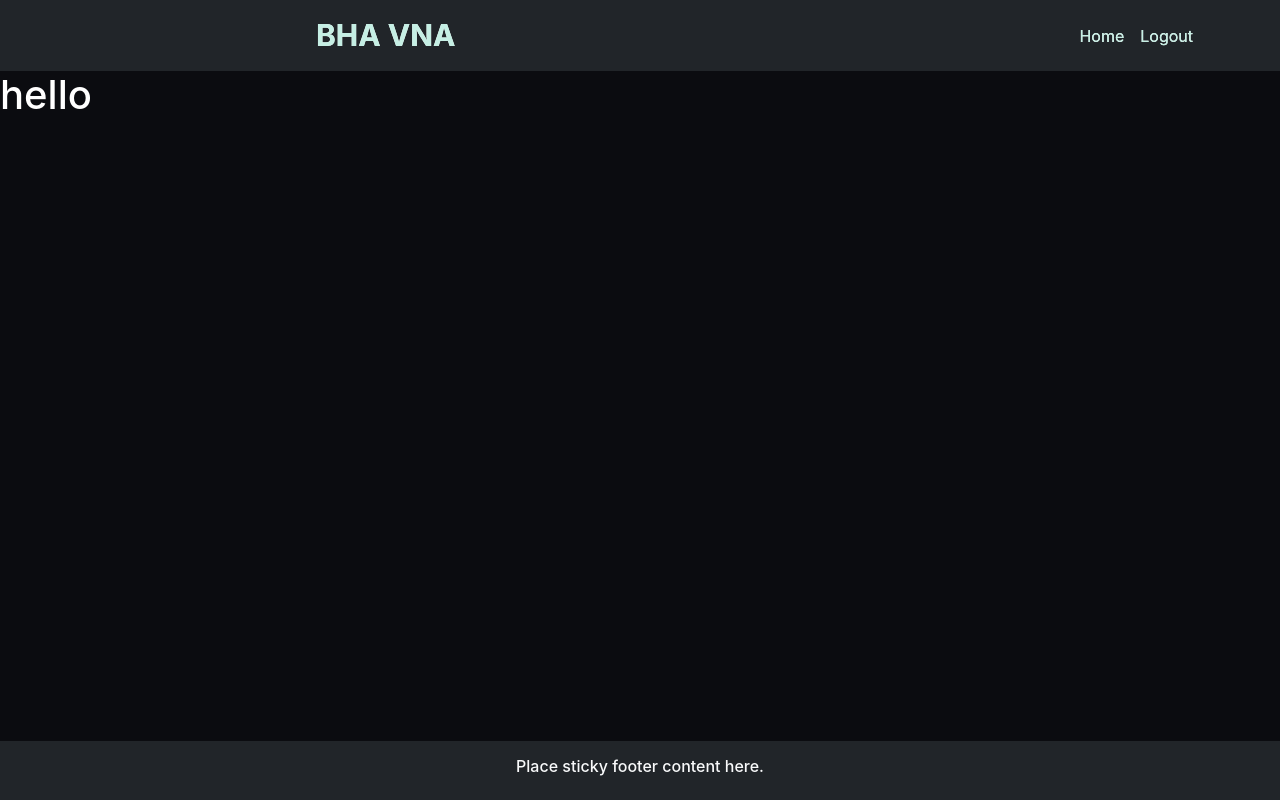
After one commit to akshsharma1218/bot-hard, a Django app: page /about/ in a window 1280 px wide. The commit adds this page. Run offline with Django 3.2, Linux system fonts and the light colour scheme; parts of the project's set-up code (start-up, migrations or seed data) failed here and were passed over; some libraries are stand-ins or nearby versions.

Commit message:
added about page

```diff
--- /dev/null
+++ b/user/templates/user/about.html
@@ -0,0 +1,4 @@
+{% extends "user/form.html" %}
+{% block content %}
+<h1> hello</h1>
+{% endblock %}
--- a/user/templates/user/form.html
+++ b/user/templates/user/form.html
@@ -66,9 +66,7 @@
           <a class="nav-link" href="{% url 'register' %}">Register</a>
         </li>
         {% else %}
-        <li class="nav-item">
-          <a class="nav-link" href="{% url 'profile' %}">Profile</a>
-        </li>
+
         <li class="nav-item">
           <a class="nav-link" href="{% url 'logout' %}">Logout</a>
         </li>
--- a/user/urls.py
+++ b/user/urls.py
@@ -5,6 +5,7 @@ from . import views
 urlpatterns = [
     path('',views.index,name='index'),
     path('home/',views.home,name='home'),
+    path('about/',views.about,name='about'),
     path('register/',views.register,name='register'),
     path('login/',
          auth_views.LoginView.as_view(
--- a/user/views.py
+++ b/user/views.py
@@ -16,6 +16,9 @@ sadness_value = 0
 
 def home(request):
     return render(request, 'user/home.html')
+
+def about(request):
+    return render(request, 'user/about.html')
 
 def index(request):
     if request.method == 'POST':
```
